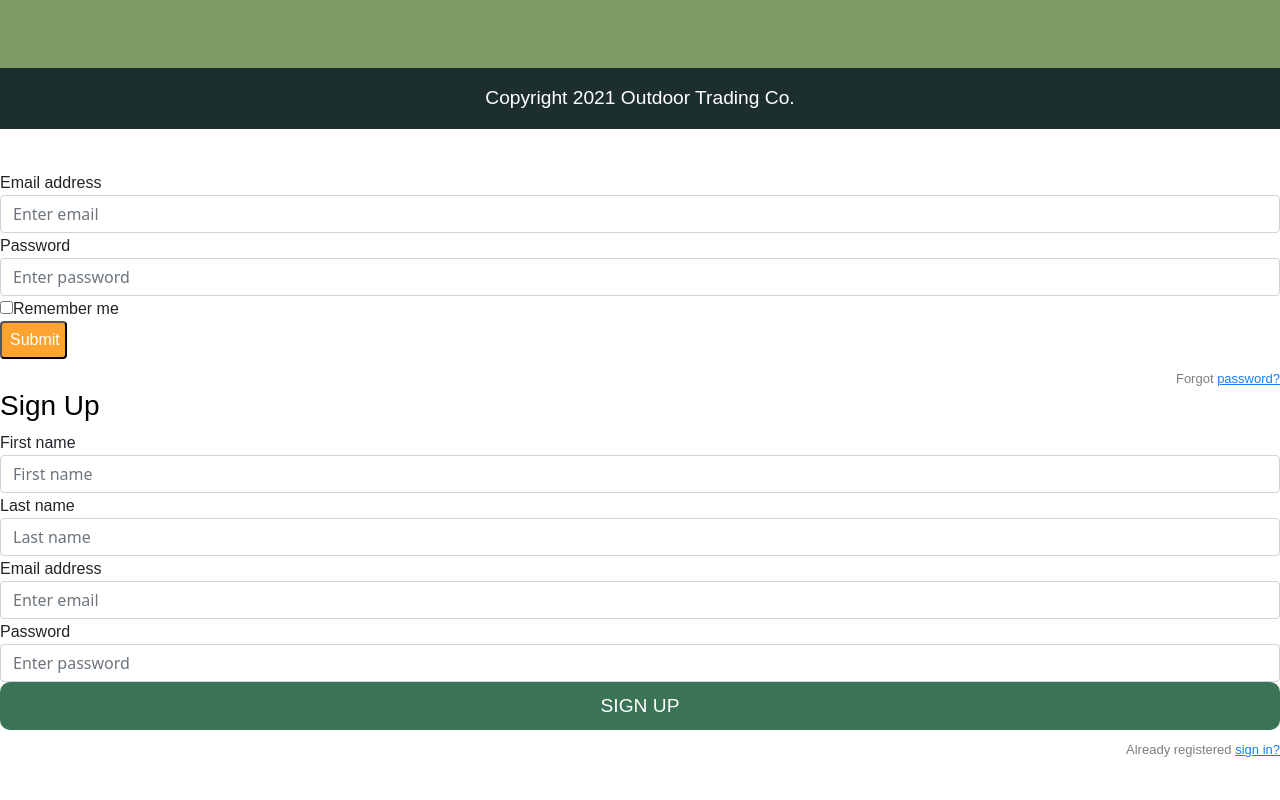
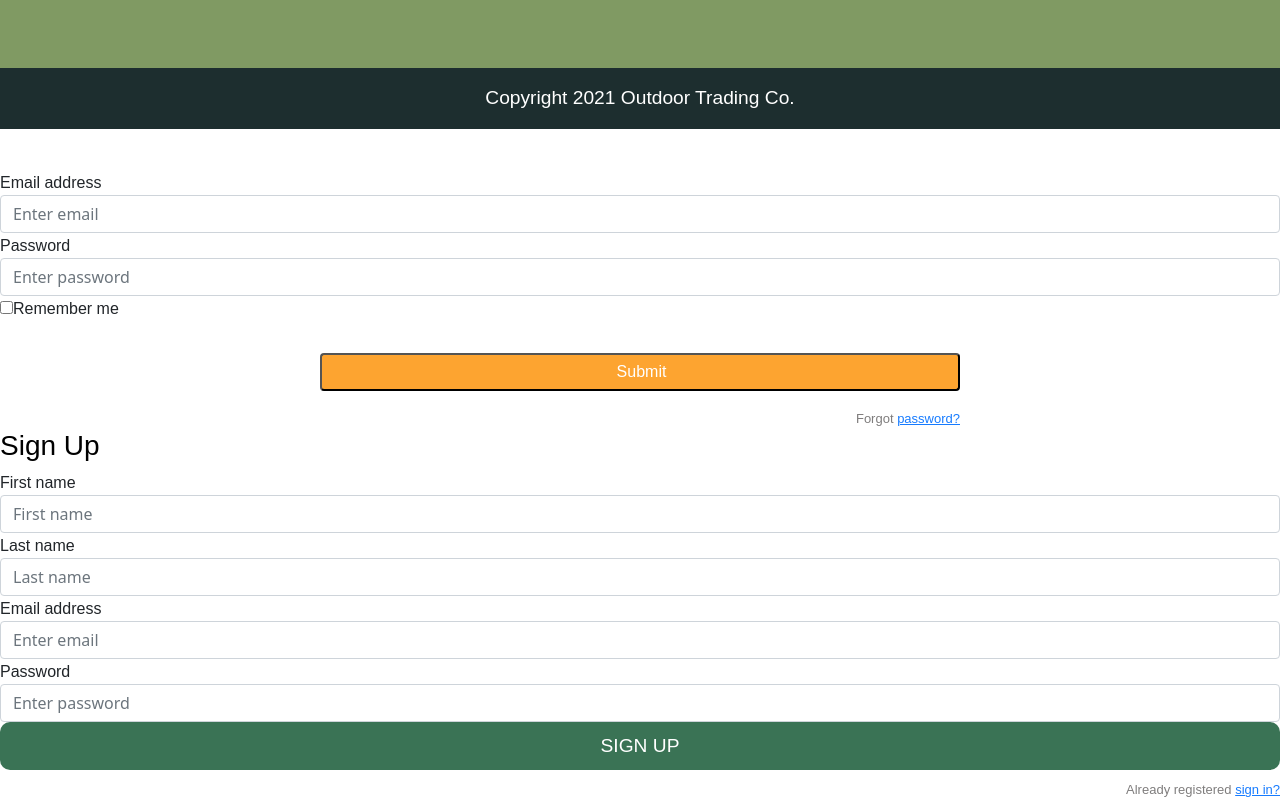
Before and after one commit to NeedaMehmud/outdoor-trading-co, a React (Create React App) app in the folder client/: page / in a window 1280 px wide. Shown: the part 2040-2840 px from the top of the page. Before the commit the page ends 2800 px from the top, so only its background shows below. Built offline with nearby package versions, Linux system fonts and the light colour scheme; a web font is replaced by a local one.

Commit message:
added space in login form

```diff
--- a/client/src/components/Login.js
+++ b/client/src/components/Login.js
@@ -10,7 +10,6 @@
             <div class="login-triangle"></div>
             <form>
                 <h3>Log In</h3>
-
                 <div className="form-group login">
                     <label>Email address</label>
                     <input type="email" className="form-control" placeholder="Enter email" />
@@ -20,17 +19,19 @@
                     <label>Password</label>
                     <input type="password" className="form-control" placeholder="Enter password" />
                 </div>
-
                 <div className="form-group">
                     <div className="custom-control custom-checkbox">
                         <input type="checkbox" className="custom-control-input" id="customCheck1" />
                         <label className="custom-control-label" htmlFor="customCheck1">Remember me</label>
                     </div>
                 </div>
-                <button type="submit" className="rounded signin-button btn-block">Submit</button>
-                <p className="forgot-password text-right">
-                    Forgot <a href="#">password?</a>
-                </p>
+                <div class="d-grid gap-2 col-6 mx-auto">
+                    <br></br>
+                    <button type="submit" className="rounded signin-button btn-block">Submit</button>
+                    <p className="forgot-password text-right">
+                        Forgot <a href="#">password?</a>
+                    </p>
+                </div>
             </form>
         </div>
     );
```
